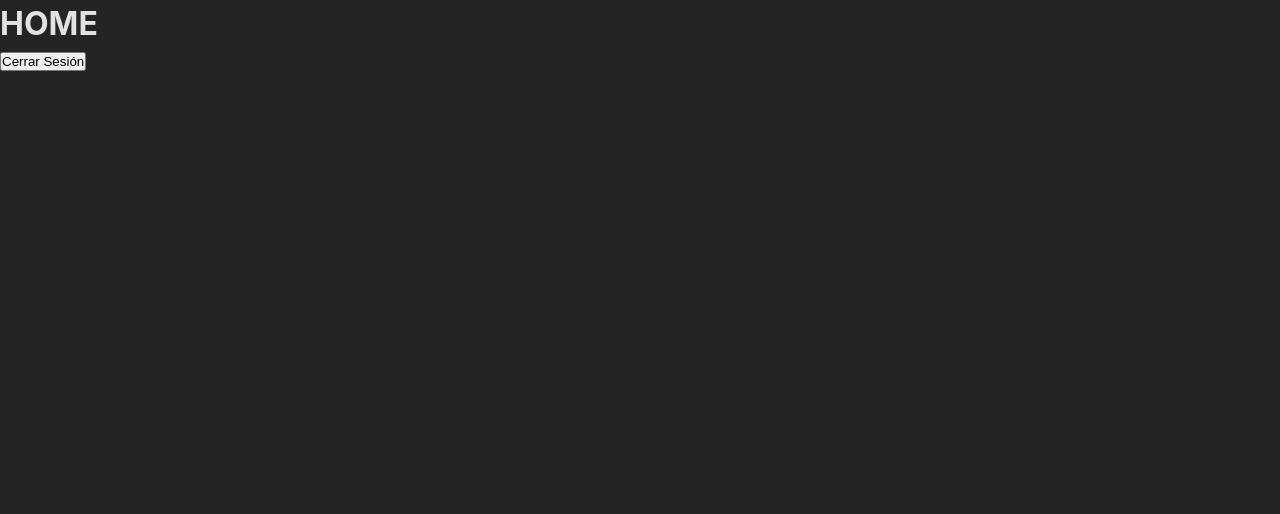
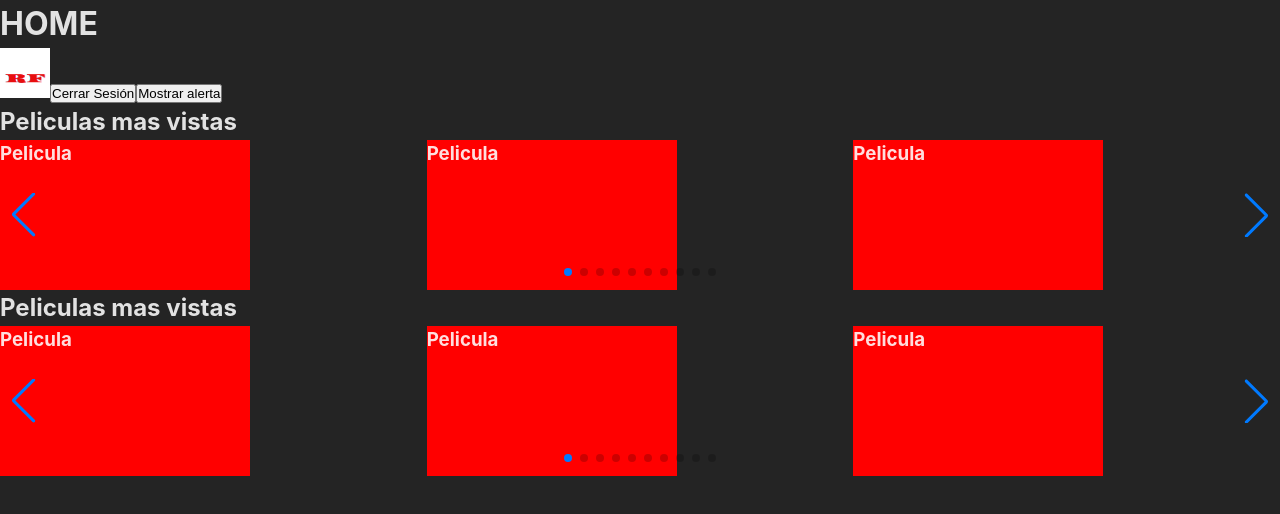
Before and after one commit to Lourdes-1984/FILMPROJECT, a React (Vite) app: page /login in a window 1280 px wide. Both pictures are taken after typing "name@example.com", "Sample123" into the empty fields and a click on the button "Iniciar Sesión". Shown: the top 514 px of the page. Built offline with nearby package versions, Linux system fonts and the light colour scheme.

Commit message:
[Dep]-Swiper - [token]-Api TMDB - Carrusel en el home

```diff
--- a/package.json
+++ b/package.json
@@ -14,7 +14,8 @@
     "axios": "^1.6.2",
     "react": "^18.2.0",
     "react-dom": "^18.2.0",
-    "react-router-dom": "^6.20.0"
+    "react-router-dom": "^6.20.0",
+    "swiper": "^11.0.5"
   },
   "devDependencies": {
     "@testing-library/jest-dom": "^6.1.4",
--- a/src/App.jsx
+++ b/src/App.jsx
@@ -2,6 +2,10 @@ import React from "react";
 import { RouterProvider } from "react-router-dom";
 import { appRouter } from "./core/routes/app_router";
 import RootProvider from "./core/providers/root_provider";
+
+//Swiper
+import { register as registerSwiper } from 'swiper/element/bundle';
+registerSwiper();
 
 const App = () => {
   return (
--- /dev/null
+++ b/src/core/components/app_button/app_button.jsx
@@ -0,0 +1,7 @@
+import React from "react";
+
+const AppButton = ({ children, ...props }) => {
+  return <button {...props}>{children}</button>;
+};
+
+export default AppButton;
--- /dev/null
+++ b/src/core/components/app_swiper/app_swiper.jsx
@@ -0,0 +1,19 @@
+import { useRef, useEffect, useState } from "react";
+
+export const AppSwiper = ({ children }) => {
+  const swiperElRef = useRef(null);
+
+  useEffect(() => {}, []);
+
+  return (
+    <swiper-container
+      ref={swiperElRef}
+      loop
+      slides-per-view="3"
+      navigation="true"
+      pagination="true"
+    >
+      {children}
+    </swiper-container>
+  );
+};
--- /dev/null
+++ b/src/core/components/app_swiper/components/app_swiper_slide.jsx
@@ -0,0 +1,7 @@
+import React from "react";
+
+const AppSwiperSlide = ({ children, ...props }) => {
+  return <swiper-slide {...props}>{children}</swiper-slide>;
+};
+
+export default AppSwiperSlide;
--- a/src/features/home/views/HomeView.jsx
+++ b/src/features/home/views/HomeView.jsx
@@ -1,15 +1,62 @@
 import React from "react";
 import { useAuth } from "../../../core/auth/hook/use_auth";
+import AppButton from "../../../core/components/app_button/app_button";
+import { AppSwiper } from "../../../core/components/app_swiper/app_swiper";
+import AppSwiperSlide from "../../../core/components/app_swiper/components/app_swiper_slide";
 
-const HomeView = () => {
+const HomeView = ({ children }) => {
   const { logout, isLoggedIn } = useAuth();
 
   console.log(isLoggedIn);
 
+  const getUser = () => {
+    alert("User logged in");
+  };
+
   return (
     <div>
       <h1>HOME</h1>
+      <img
+        style={{
+          width: "50px",
+        }}
+        src="/public/R.png"
+        alt="logo"
+      />
       <button onClick={logout}>Cerrar Sesión</button>
+      <AppButton onClick={getUser}>Mostrar alerta</AppButton>
+      <h2>Peliculas mas vistas</h2>
+      <AppSwiper>
+        {Array.from({ length: 10 }).map((_, index) => (
+          <AppSwiperSlide key={index}>
+            <div
+              style={{
+                height: "150px",
+                width: "250px",
+                backgroundColor: "red",
+              }}
+            >
+              <h3>Pelicula</h3>
+            </div>
+          </AppSwiperSlide>
+        ))}
+      </AppSwiper>{" "}
+      <h2>Peliculas mas vistas</h2>
+      <AppSwiper>
+        {Array.from({ length: 10 }).map((_, index) => (
+          <AppSwiperSlide key={index}>
+            <div
+              style={{
+                height: "150px",
+                width: "250px",
+                backgroundColor: "red",
+              }}
+            >
+              <h3>Pelicula</h3>
+            </div>
+          </AppSwiperSlide>
+        ))}
+      </AppSwiper>
     </div>
   );
 };
```
Also changed, not shown: .eslintrc.cjs, 1 other file (tests, documents, lock files or other folders).
